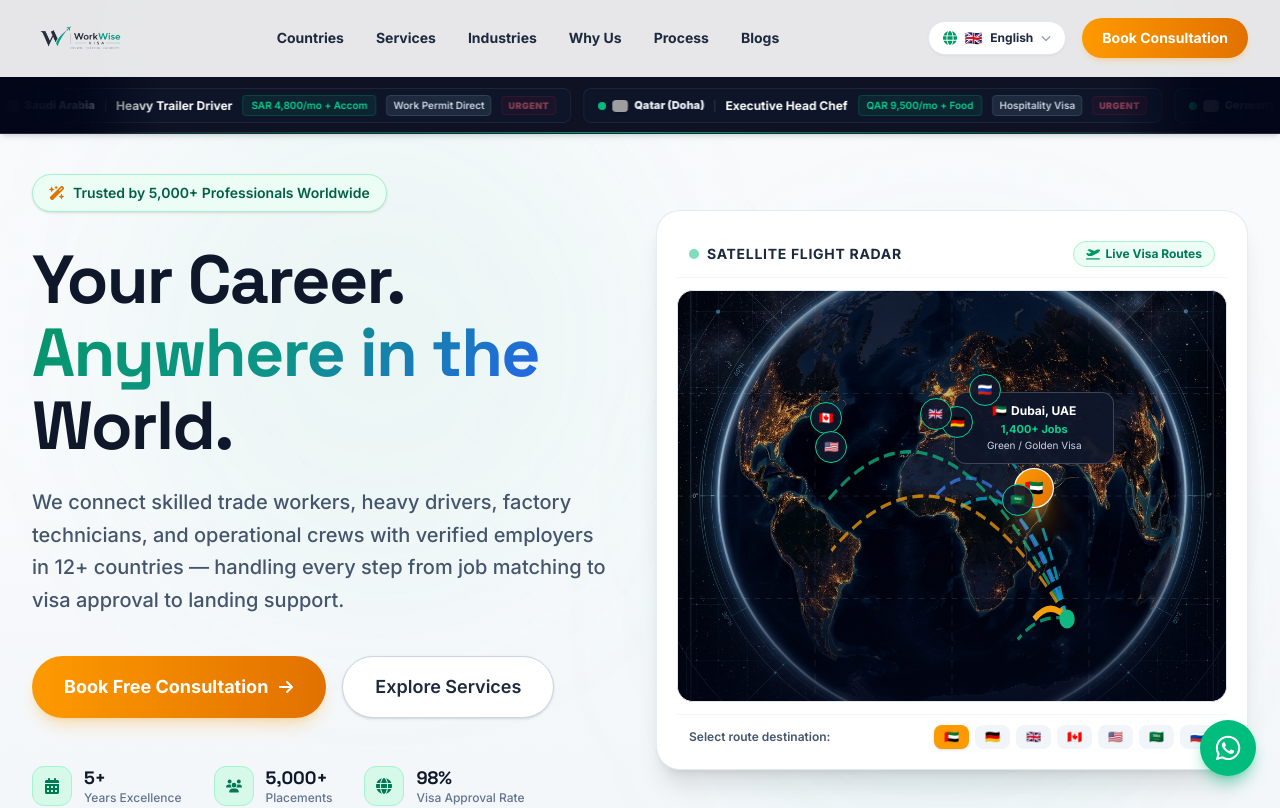
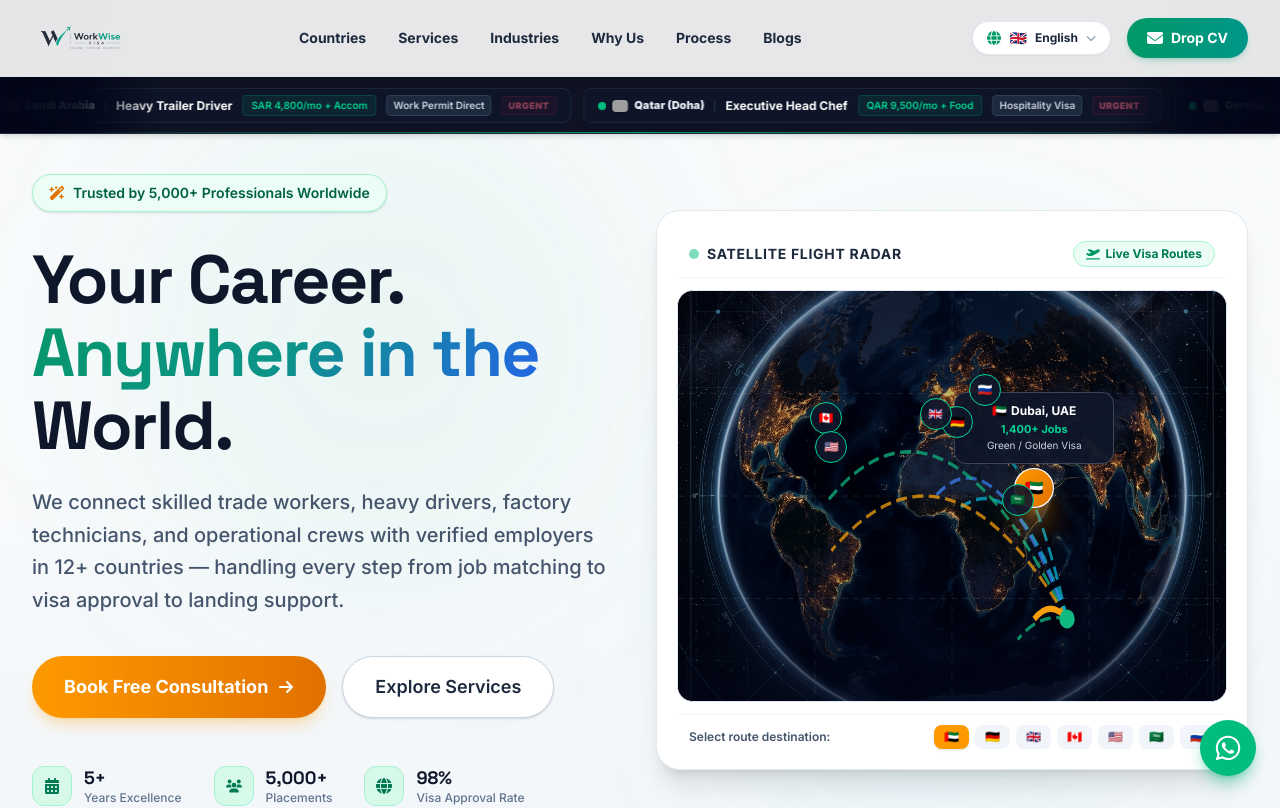
Before and after one commit to wasimfaiz/workvisevisa, a Next.js app: page / in a window 1280 px wide. Shown: the top 808 px of the page. Built offline with nearby package versions, Linux system fonts and the light colour scheme; grey boxes are pictures that could not be loaded.

Commit message:
changed CV Button on top

```diff
--- a/components/Navbar.tsx
+++ b/components/Navbar.tsx
@@ -8,7 +8,7 @@ import {
   useScroll,
   useMotionValueEvent,
 } from "motion/react";
-import { FaBars, FaXmark } from "react-icons/fa6";
+import { FaBars, FaXmark, FaEnvelope } from "react-icons/fa6";
 import LanguageSwitcher from "@/components/LanguageSwitcher";
 import { useLanguage } from "@/context/LanguageContext";
 import { translations } from "@/lib/translations";
@@ -92,12 +92,11 @@ export default function Navbar() {
               <LanguageSwitcher />
             </div>
             <a
-              href="https://wa.me/918130161603?text=Hi%20WorkWise%20Visa,%20I%20would%20like%20to%20book%20a%20free%20consultation!"
-              target="_blank"
-              rel="noopener noreferrer"
-              className="inline-flex items-center gap-2 rounded-full bg-gradient-to-r from-amber-500 to-amber-600 px-5 py-2.5 text-sm font-bold text-white shadow-md shadow-amber-500/20 hover:shadow-lg hover:shadow-amber-500/30 hover:scale-[1.02] active:scale-[0.98] transition-all duration-200 whitespace-nowrap"
+              href="mailto:workwisevisa@gmail.com?subject=CV%20Submission%20-%20WorkWise%20Visa&body=Hi%20WorkWise%20Visa%20Team,%0A%0AI%20am%20interested%20in%20job%20opportunities%20abroad.%20Please%20find%20my%20attached%20CV.%0A%0AName:%0APhone:%0APreferred%20Country:"
+              className="inline-flex items-center gap-2 rounded-full bg-gradient-to-r from-emerald-600 to-teal-600 px-5 py-2.5 text-sm font-bold text-white shadow-md shadow-emerald-600/20 hover:shadow-lg hover:shadow-emerald-600/30 hover:scale-[1.02] active:scale-[0.98] transition-all duration-200 whitespace-nowrap"
             >
-              {t.bookConsultation}
+              <FaEnvelope className="w-4 h-4" />
+              {t.dropCv}
             </a>
           </div>
 
@@ -140,12 +139,11 @@ export default function Navbar() {
               </a>
             ))}
             <a
-              href="https://wa.me/918130161603?text=Hi%20WorkWise%20Visa,%20I%20would%20like%20to%20book%20a%20free%20consultation!"
-              target="_blank"
-              rel="noopener noreferrer"
-              className="mt-2 rounded-full bg-gradient-to-r from-amber-500 to-amber-600 px-8 py-3.5 text-lg font-bold text-white shadow-lg shadow-amber-500/25"
+              href="mailto:workwisevisa@gmail.com?subject=CV%20Submission%20-%20WorkWise%20Visa&body=Hi%20WorkWise%20Visa%20Team,%0A%0AI%20am%20interested%20in%20job%20opportunities%20abroad.%20Please%20find%20my%20attached%20CV.%0A%0AName:%0APhone:%0APreferred%20Country:"
+              className="mt-2 inline-flex items-center gap-2 rounded-full bg-gradient-to-r from-emerald-600 to-teal-600 px-8 py-3.5 text-lg font-bold text-white shadow-lg shadow-emerald-600/25"
             >
-              {t.bookConsultation}
+              <FaEnvelope className="w-5 h-5" />
+              {t.dropCv}
             </a>
           </motion.div>
         )}
--- a/lib/translations.ts
+++ b/lib/translations.ts
@@ -11,7 +11,7 @@ export interface Translations {
     whyUs: string;
     process: string;
     blogs: string;
-    bookConsultation: string;
+    dropCv: string;
   };
   hero: {
     badge: string;
@@ -44,7 +44,7 @@ export const translations: Record<string, Translations> = {
       whyUs: "Why Us",
       process: "Process",
       blogs: "Blogs",
-      bookConsultation: "Book Consultation",
+      dropCv: "Drop CV",
     },
     hero: {
       badge: "Trusted by 5,000+ Professionals Worldwide",
@@ -76,7 +76,7 @@ export const translations: Record<string, Translations> = {
       whyUs: "हम क्यों",
       process: "प्रक्रिया",
       blogs: "ब्लॉग",
-      bookConsultation: "परामर्श बुक करें",
+      dropCv: "सीवी भेजें (Drop CV)",
     },
     hero: {
       badge: "दुनिया भर में 5,000+ से अधिक पेशेवरों का भरोसा",
```
